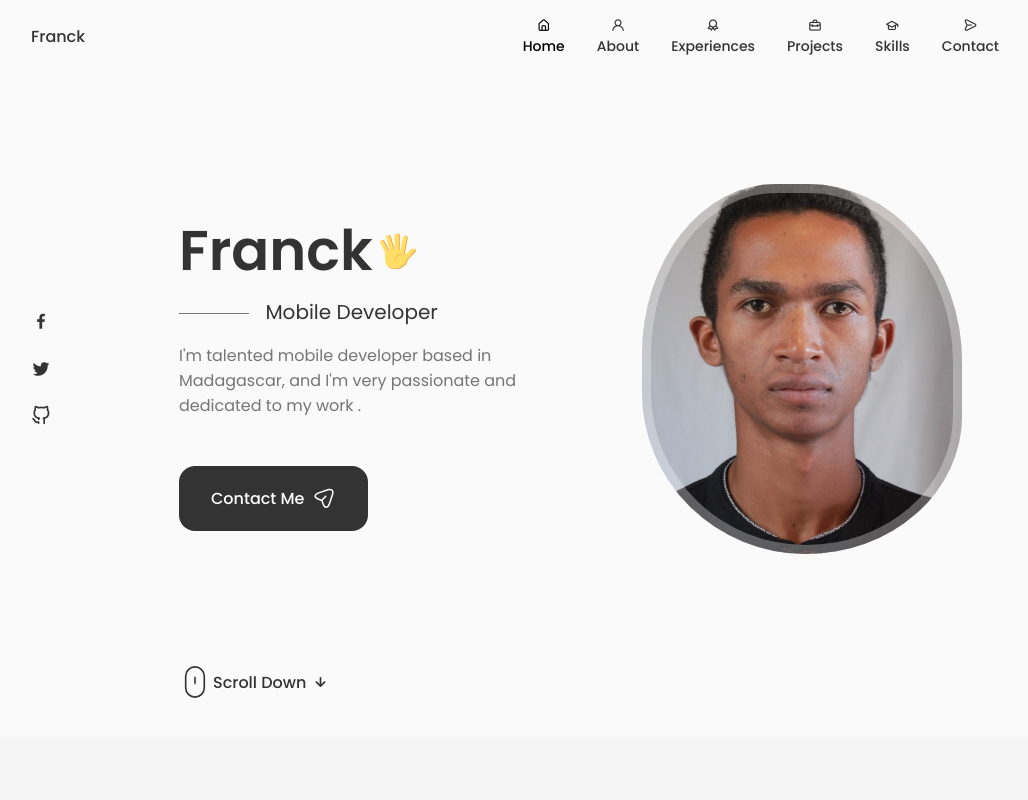
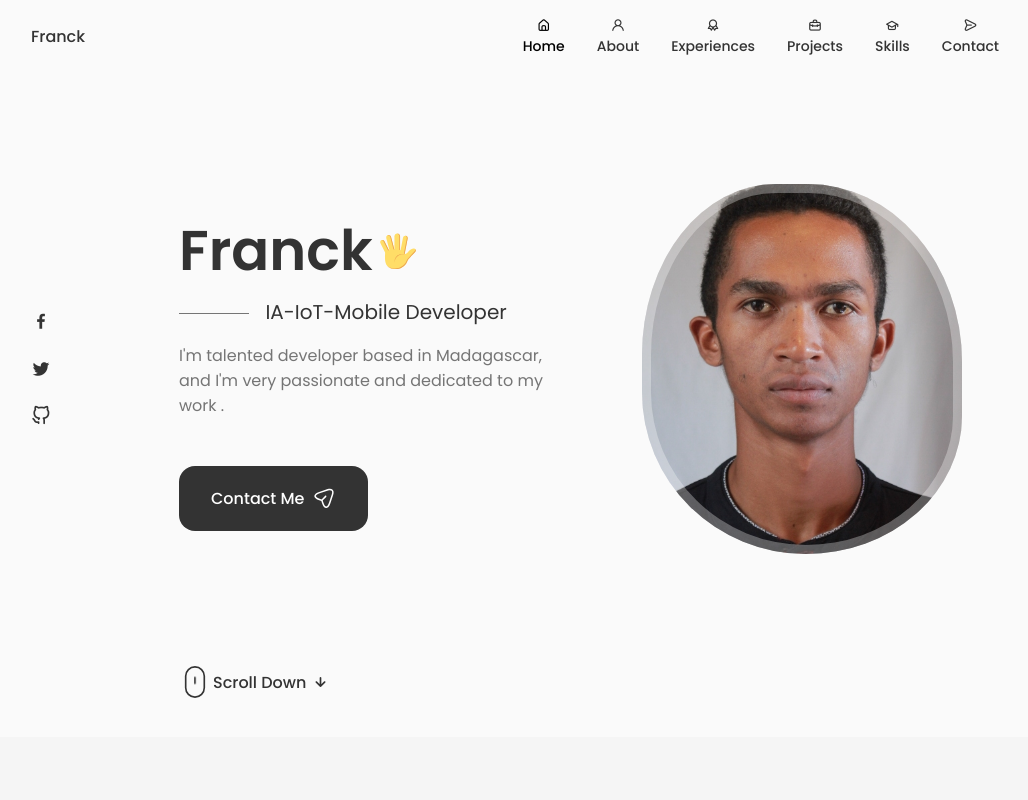
Before and after one commit to franck504/portfolio, a React (Create React App) app: page / in a window 1280 px wide. Shown: the top 800 px of the page, without its empty margins (125-1153 px from the left). Built offline with nearby package versions, Linux system fonts and the light colour scheme.

Commit message:
titre update

```diff
--- a/src/components/home/Data.jsx
+++ b/src/components/home/Data.jsx
@@ -55,8 +55,8 @@ const Data = () => {
                   ></path>
                 </svg>
         </h1>
-        <h3 className="home__subtitle">Mobile Developer</h3>
-        <p className="home__description">I'm talented mobile developer based in Madagascar, and I'm very passionate and dedicated to my work .</p>
+        <h3 className="home__subtitle"> IA-IoT-Mobile Developer</h3>
+        <p className="home__description">I'm talented  developer based in Madagascar, and I'm very passionate and dedicated to my work .</p>
         <a href="#contact"  className="button button--flex">
             Contact Me
             <svg
```
